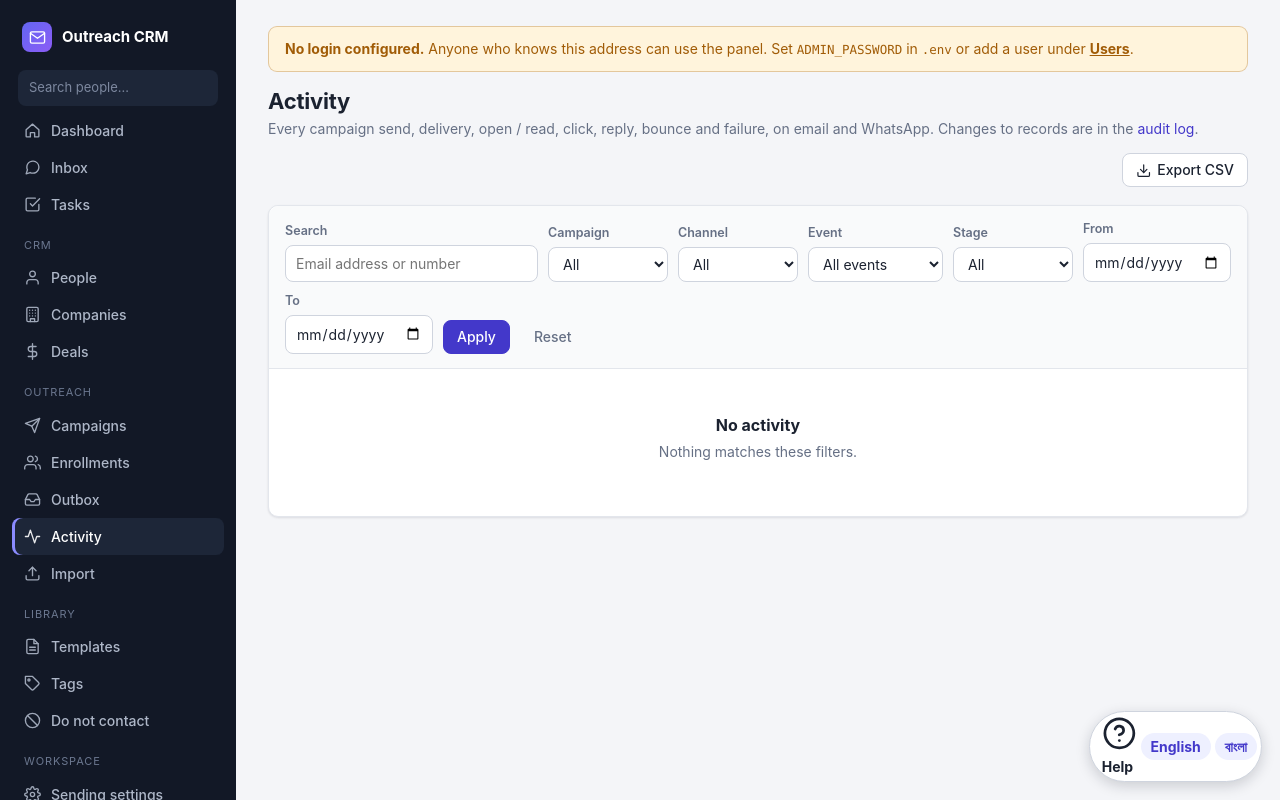
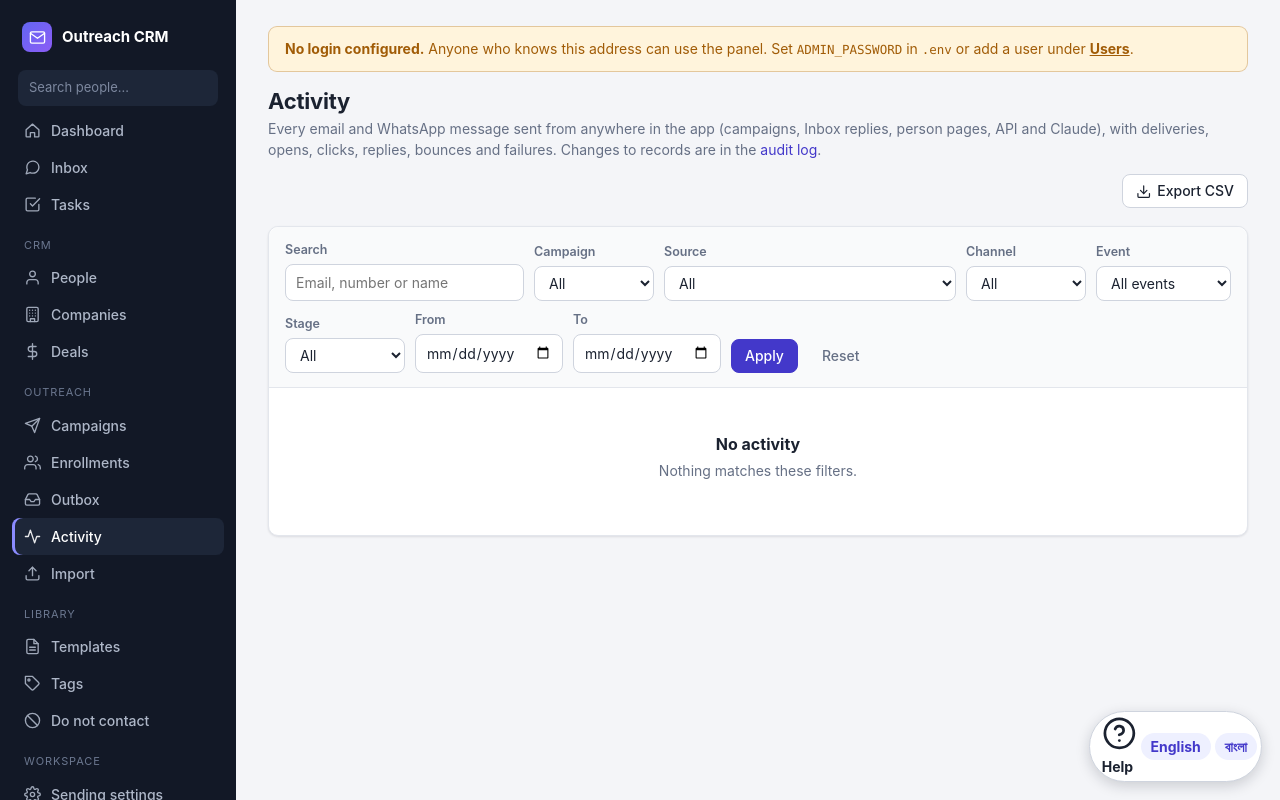
Before and after one commit to euitsol/customer-outreach, a Flask app: page /activity in a window 1280 px wide. Run offline with Flask 3, Linux system fonts and the light colour scheme; data that the repository does not hold is empty.

Commit message:
Activity lists every sent message; Outbox shows why scheduled emails wait
Activity now merges campaign events with one-to-one emails and WhatsApp
messages (Inbox, person page, API, MCP) with a Source filter and CSV export.
The Outbox Scheduled tab shows today's sends against the daily and
per-mailbox limits, send-window/pause state, and mailbox-choice hints.

Co-Authored-By: Claude Sonnet 5.5 <noreply@anthropic.com>

```diff
--- a/app/views/outbox.py
+++ b/app/views/outbox.py
@@ -9,13 +9,14 @@ from sqlalchemy.orm import selectinload
 from app import config, mailboxes, settings as app_settings
 from app.clock import utcnow
 from app.models import (
-    Campaign, CampaignStep, Company, ConversationMessage, Enrollment, Event, Mailbox, Message, Person,
+    Campaign, CampaignStep, Company, Conversation, ConversationMessage, Enrollment, Event, Mailbox, Message,
+    Person,
 )
 from app.sender import render_for
 from app.services import (
     email_consent_ok, not_suppressed, phone_not_suppressed, sendable, skip_stage, steps_of, wa_consent_ok,
 )
-from app.views.common import back, db, form_ids, get_or_404, int_arg, ok, paginate, settings_now, warn
+from app.views.common import Page, back, db, form_ids, get_or_404, int_arg, ok, paginate, settings_now, warn
 
 bp = Blueprint("outbox", __name__)
 
@@ -31,6 +32,35 @@ def _channel_clause():
     if ch == "email":
         return Campaign.channel != "whatsapp"
     return None
+
+
+def _sending_state(sess, s, now):
+    """Why scheduled emails may be waiting right now: limits, mailboxes, send window."""
+    from app.worker import sent_today as email_sent_today
+    counts = mailboxes.sent_today(sess, s)
+    boxes = mailboxes.usable(sess)
+    state = dict(sent=email_sent_today(sess, s), limit=s["daily_limit"], reasons=[], hints=[],
+                 boxes=[dict(email=m.email, sent=counts.get(m.id, 0), limit=m.daily_limit,
+                             full=not mailboxes.has_room(m, counts)) for m in boxes])
+    reasons = state["reasons"]
+    if s["sending_paused"]:
+        reasons.append("Sending is paused (Settings).")
+    allowed, opens_at = app_settings.in_send_window(s, now)
+    if not allowed:
+        when = app_settings.to_local(opens_at, s).strftime("%a %H:%M") if opens_at else "?"
+        reasons.append(f"Outside the send window: sending resumes {when} ({s['timezone']}).")
+    if state["limit"] and state["sent"] >= state["limit"]:
+        reasons.append(f"The daily limit ({state['limit']}) is used up: sending resumes after midnight ({s['timezone']}).")
+    if not boxes:
+        reasons.append("No active mailbox: add or enable one under Workspace > Mailboxes.")
+    full_ids = set(mailboxes.campaigns_without_room(sess, s))
+    for c in sess.query(Campaign).filter(Campaign.status == "active", Campaign.channel != "whatsapp"):
+        if boxes and c.id in full_ids:
+            reasons.append(f"'{c.name}': every mailbox it may use has reached its daily limit.")
+        elif not (c.mailbox_ids or []) and len(boxes) > 1:
+            state["hints"].append(f"'{c.name}' sends only from the default mailbox. Tick more mailboxes under its "
+                                  "Settings > Send from to use their daily limits too.")
+    return state
 
 
 def _outbox_context(campaign=None):
@@ -119,6 +149,8 @@ def _outbox_context(campaign=None):
             rows.append(dict(msg=m, enrollment=m.enrollment, step=m.step, camp=m.enrollment.campaign))
     return dict(view=view, page=page, rows=rows, counts=counts, now=now, stage=stage, term=term, cid=cid,
                 channel=request.args.get("channel") or "",
+                state=(_sending_state(sess, settings_now(), now)
+                       if view == "upcoming" and request.args.get("channel") != "whatsapp" else None),
                 campaigns=sess.query(Campaign).order_by(Campaign.name).all(), s=settings_now(),
                 max_attempts=settings_now()["retry_max"])
 
@@ -219,10 +251,95 @@ def _activity_query(sess):
     return q.order_by(Event.id.desc())
 
 
+# One-to-one messages carry a status, not events; this maps the Event filter onto those statuses.
+_DIRECT_STATUS = {"sent": ("sent", "delivered", "read"), "delivered": ("delivered", "read"),
+                  "opened": ("read",), "failed": ("failed",)}
+
+
+def _direct_query(sess):
+    """Messages sent one-to-one (Inbox replies, person page, API, MCP). Campaign sends are Events already.
+    None when the current filters cannot match any of them."""
+    if request.args.get("source") == "campaign" or int_arg("campaign") or int_arg("stage"):
+        return None
+    q = (sess.query(ConversationMessage, Conversation, Person)
+         .join(Conversation, Conversation.id == ConversationMessage.conversation_id)
+         .join(Person, Person.id == Conversation.person_id)
+         .filter(ConversationMessage.direction == "out", ConversationMessage.sequence_message_id.is_(None)))
+    types = [t for t in request.args.getlist("type") if t in dict(EVENT_TYPES)]
+    if types:
+        statuses = set()
+        for t in types:
+            statuses.update(_DIRECT_STATUS.get(t, ()))
+        if not statuses:
+            return None
+        q = q.filter(ConversationMessage.status.in_(statuses))
+    ch = request.args.get("channel")
+    if ch in ("email", "whatsapp"):
+        q = q.filter(ConversationMessage.channel == ch)
+    term = (request.args.get("q") or "").strip().lower()
+    if term:
+        q = q.filter(or_(func.lower(func.coalesce(ConversationMessage.recipient, "")).like(f"%{term}%"),
+                         func.lower(func.coalesce(Person.email, "")).like(f"%{term}%"),
+                         func.lower(func.coalesce(Person.first_name, "") + " " + func.coalesce(Person.last_name, ""))
+                         .like(f"%{term}%")))
+    when = func.coalesce(ConversationMessage.sent_at, ConversationMessage.created_at)
+    for key, op in (("from", "ge"), ("to", "lt")):
+        v = request.args.get(key)
+        try:
+            d = datetime.strptime(v, "%Y-%m-%d")
+        except (TypeError, ValueError):
+            continue
+        q = q.filter(when >= d) if op == "ge" else q.filter(when < d + timedelta(days=1))
+    return q.order_by(when.desc(), ConversationMessage.id.desc())
+
+
+def _event_row(ev, c, camp):
+    return dict(when=ev.created_at, kind=ev.type, channel=camp.channel, source="campaign", who=c.email,
+                sub=c.company, enrollment_id=c.id, person=None, conversation_id=None, campaign=camp,
+                stage=ev.stage, detail=ev.detail or "", bad=ev.type in ("failed", "bounced"))
+
+
+def _direct_row(m, conv, person):
+    failed = m.status == "failed"
+    return dict(when=m.sent_at or m.created_at, kind=m.status if m.status in ("sent", "delivered", "read", "failed") else "sent",
+                channel=m.channel, source="direct", who=m.recipient or "", sub=m.sender or "", enrollment_id=None,
+                person=person, conversation_id=conv.id, campaign=None, stage=None,
+                detail=(m.error if failed else (m.subject or m.body or "")) or "", bad=failed)
+
+
+def _merged_rows(sess, need):
+    """(rows newest first, total) over campaign events and one-to-one messages; `need` rows from each source."""
+    evq = None if request.args.get("source") == "direct" else _activity_query(sess)
+    dmq = _direct_query(sess)
+    total, rows = 0, []
+    if evq is not None:
+        total += evq.order_by(None).count()
+        rows += [_event_row(*t) for t in evq.limit(need).all()]
+    if dmq is not None:
+        total += dmq.order_by(None).count()
+        rows += [_direct_row(*t) for t in dmq.limit(need).all()]
+    rows.sort(key=lambda r: r["when"] or datetime.min, reverse=True)
+    return rows, total
+
+
+class _Rows(Page):
+    """A Page over already-merged rows (same attributes the pager macro reads)."""
+
+    def __init__(self, items, total, page, per_page):
+        self.items, self.total, self.page, self.per_page = items, total, page, per_page
+        self.pages = max(1, -(-total // per_page))
+
+
 @bp.route("/activity")
 def activity():
     sess = db()
-    page = paginate(_activity_query(sess), 50)
+    per = int_arg("per_page", 50)
+    per = per if per in (25, 50, 100, 250) else 50
+    page_no = max(1, int_arg("page", 1))
+    rows, total = _merged_rows(sess, page_no * per)
+    pages = max(1, -(-total // per))
+    page_no = min(page_no, pages)
+    page = _Rows(rows[(page_no - 1) * per:page_no * per], total, page_no, per)
     return render_template("activity.html", page=page, event_types=EVENT_TYPES,
                            campaigns=sess.query(Campaign).order_by(Campaign.name).all(),
                            selected_types=request.args.getlist("type"), s=settings_now())
@@ -234,9 +351,12 @@ def activity_export():
     s = settings_now()
     buf = io.StringIO()
     w = csv.writer(buf)
-    w.writerow(["time", "event", "stage", "email", "company", "campaign", "detail"])
-    for ev, c, camp in _activity_query(sess).limit(50000):
-        w.writerow([app_settings.to_local(ev.created_at, s).strftime("%Y-%m-%d %H:%M:%S"), ev.type, ev.stage,
-                    c.email, c.company, camp.name, ev.detail])
+    w.writerow(["time", "event", "source", "channel", "stage", "recipient", "company or sender", "campaign", "detail"])
+    rows, _ = _merged_rows(sess, 50000)
+    for r in rows[:50000]:
+        who = r["person"].display_name if r["person"] is not None else ""
+        w.writerow([app_settings.to_local(r["when"], s).strftime("%Y-%m-%d %H:%M:%S") if r["when"] else "",
+                    r["kind"], r["source"], r["channel"], r["stage"] or "", r["who"] or who, r["sub"] or "",
+                    r["campaign"].name if r["campaign"] else "", r["detail"]])
     return Response(buf.getvalue(), mimetype="text/csv",
                     headers={"Content-Disposition": "attachment; filename=activity.csv"})
--- a/templates/activity.html
+++ b/templates/activity.html
@@ -4,14 +4,16 @@
 {% block content %}
 {% set args = request.args %}
 <div class="page-head">
-  <div><h1>Activity</h1><div class="sub">Every campaign send, delivery, open / read, click, reply, bounce and failure, on email and WhatsApp. Changes to records are in the <a href="{{ url_for('workspace.audit_log') }}">audit log</a>.</div></div>
+  <div><h1>Activity</h1><div class="sub">Every email and WhatsApp message sent from anywhere in the app (campaigns, Inbox replies, person pages, API and Claude), with deliveries, opens, clicks, replies, bounces and failures. Changes to records are in the <a href="{{ url_for('workspace.audit_log') }}">audit log</a>.</div></div>
   <div class="page-actions"><a class="btn" href="{{ url_for('outbox.activity_export') }}?{{ qs(args, ['page']) }}">{{ icon('download') }} Export CSV</a></div>
 </div>
 <div class="card">
   <form class="filters" method="get" data-autosubmit>
-    <label class="field search"><span class="lbl">Search</span><input type="search" name="q" value="{{ args.get('q','') }}" placeholder="Email address or number"></label>
+    <label class="field search"><span class="lbl">Search</span><input type="search" name="q" value="{{ args.get('q','') }}" placeholder="Email, number or name"></label>
     <label class="field"><span class="lbl">Campaign</span>
       <select name="campaign"><option value="">All</option>{% for cp in campaigns %}<option value="{{ cp.id }}" {{ 'selected' if args.get('campaign')|string == cp.id|string }}>{{ cp.name }}</option>{% endfor %}</select></label>
+    <label class="field"><span class="lbl">Source</span>
+      <select name="source"><option value="">All</option><option value="campaign" {{ 'selected' if args.get('source') == 'campaign' }}>Campaigns</option><option value="direct" {{ 'selected' if args.get('source') == 'direct' }}>One-to-one (Inbox, person page, API)</option></select></label>
     <label class="field"><span class="lbl">Channel</span>
       <select name="channel"><option value="">All</option><option value="email" {{ 'selected' if args.get('channel') == 'email' }}>Email</option><option value="whatsapp" {{ 'selected' if args.get('channel') == 'whatsapp' }}>WhatsApp</option></select></label>
     <label class="field"><span class="lbl">Event</span>
@@ -26,14 +28,21 @@
   <div class="table-wrap"><table class="tbl tbl-compact">
     <thead><tr><th>When</th><th>Event</th><th>Recipient</th><th>Campaign</th><th>Stage</th><th>Detail</th></tr></thead>
     <tbody>
-    {% for ev, c, camp in page.items %}
+    {% for r in page.items %}
       <tr>
-        <td class="nowrap" title="{{ ev.created_at|ago }}">{{ ev.created_at|dt }}</td>
-        <td>{{ pill(ev.type) }}</td>
-        <td><a class="primary" href="{{ url_for('enrollments.detail', enrollment_id=c.id) }}">{{ c.email }}</a>{% if c.company %}<div class="sub">{{ c.company }}</div>{% endif %}</td>
-        <td><a href="{{ url_for('campaigns.overview', cid=camp.id) }}">{{ camp.name }}</a>{% if camp.channel == 'whatsapp' %} <span class="pill whatsapp nodot">WhatsApp</span>{% endif %}</td>
-        <td>{{ ev.stage or '' }}</td>
-        <td class="small {{ 'muted' if ev.type not in ('failed','bounced') else '' }}" style="max-width:420px;{{ 'color:var(--bad)' if ev.type in ('failed','bounced') }}">{{ (ev.detail or '')|truncate(140) }}</td>
+        <td class="nowrap" title="{{ r.when|ago if r.when else '' }}">{{ r.when|dt if r.when }}</td>
+        <td>{{ pill(r.kind) }}</td>
+        <td>
+          {% if r.source == 'campaign' %}<a class="primary" href="{{ url_for('enrollments.detail', enrollment_id=r.enrollment_id) }}">{{ r.who }}</a>{% if r.sub %}<div class="sub">{{ r.sub }}</div>{% endif %}
+          {% else %}<a class="primary" href="{{ url_for('people.detail', person_id=r.person.id) }}">{{ r.person.display_name }}</a><div class="sub">{{ r.who }}{% if r.sub %} &middot; from {{ r.sub }}{% endif %}</div>{% endif %}
+        </td>
+        <td>
+          <span class="pill {{ r.channel }} nodot">{{ 'WhatsApp' if r.channel == 'whatsapp' else 'Email' }}</span>
+          {% if r.source == 'campaign' %}<a href="{{ url_for('campaigns.overview', cid=r.campaign.id) }}">{{ r.campaign.name }}</a>
+          {% else %}<a href="{{ url_for('inbox.index', c=r.conversation_id) }}">One-to-one</a>{% endif %}
+        </td>
+        <td>{{ r.stage or '' }}</td>
+        <td class="small {{ 'muted' if not r.bad else '' }}" style="max-width:420px;{{ 'color:var(--bad)' if r.bad }}">{{ r.detail|truncate(140) }}</td>
       </tr>
     {% endfor %}
     </tbody>
```
Also changed, not shown: app/help/activity.bn.md (+1 -0 lines), app/help/activity.en.md (+1 -0 lines), app/help/outbox.bn.md (+4 -0 lines), app/help/outbox.en.md (+4 -0 lines), docs/USER_GUIDE.md (+1 -1 lines), templates/outbox.html (+10 -0 lines), CHANGELOG.md.
